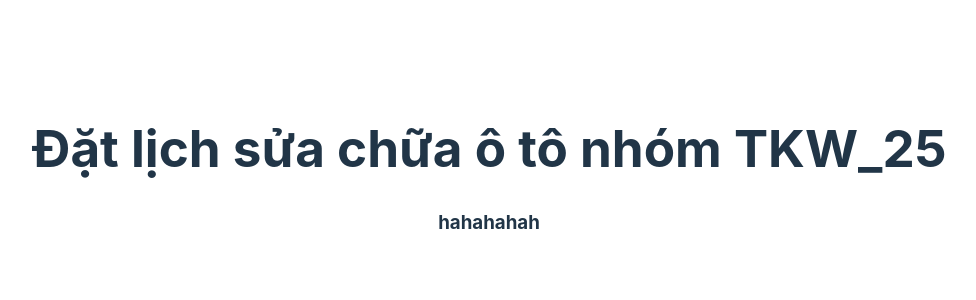
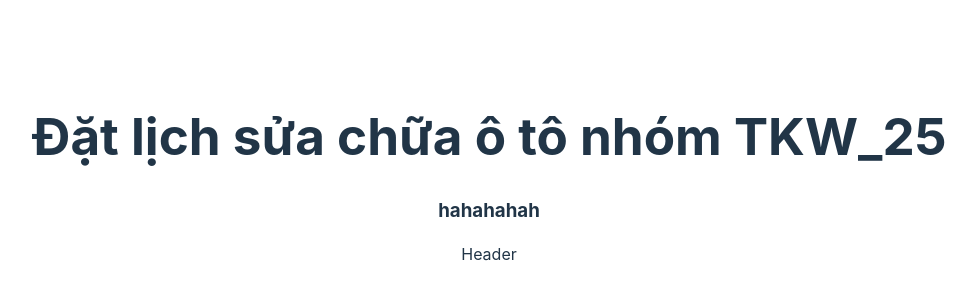
Before and after one commit to vietlqph13360/DATN_DatLichOto_TKW_25, a React (Vite) app: page / in a window 1280 px wide. Shown: the part 230-530 px from the top of the page, without its empty margins (151-1127 px from the left). Built offline with nearby package versions, Linux system fonts and the light colour scheme.

Commit message:
three commmit

```diff
--- a/src/App.jsx
+++ b/src/App.jsx
@@ -1,7 +1,7 @@
 import { useState } from 'react'
-import reactLogo from './assets/react.svg'
 import './App.css'
-
+import Header from './components/Header/Header'
+Header
 function App() {
   const [count, setCount] = useState(0)
 
@@ -9,6 +9,7 @@
     <div className="App">
       <h1>Đặt lịch sửa chữa ô tô nhóm TKW_25</h1>
       <h3>hahahahah</h3>
+      <Header/>
     </div>
   )
 }
--- /dev/null
+++ b/src/components/Header/Header.jsx
@@ -0,0 +1,9 @@
+import React from 'react'
+
+const Header = () => {
+  return (
+    <div>Header</div>
+  )
+}
+
+export default Header
```
